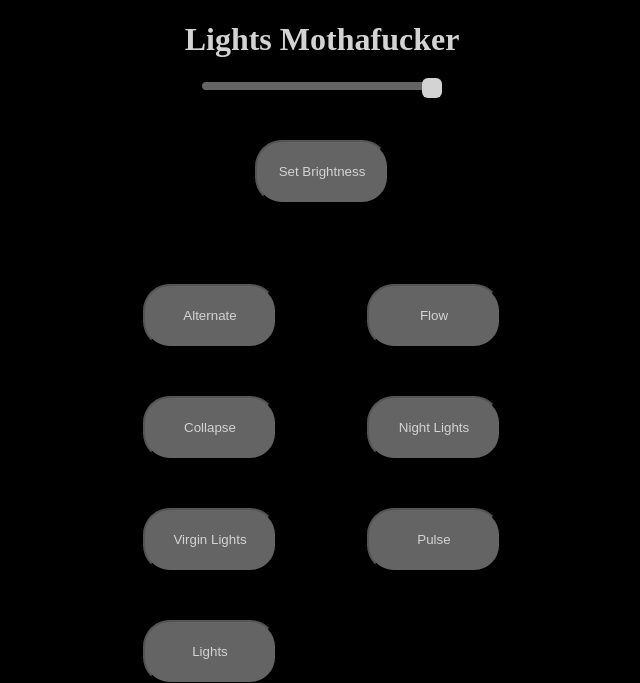
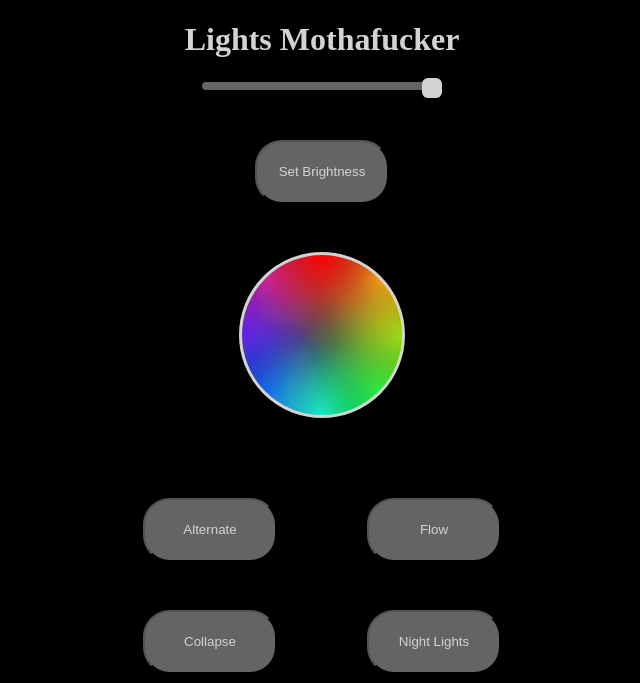
Before and after one commit to tesinclair/house-controller2.0, a FastAPI app: template server/templates/index.html in a window 1280 px wide. Shown: the top 683 px of the page, without its empty margins (318-958 px from the left). Run offline with FastAPI, Linux system fonts and the light colour scheme; the template is opened without the code that fills it, so the values that code supplies are empty.

```diff
--- a/server/server.py
+++ b/server/server.py
@@ -87,10 +87,10 @@ async def checkAuth(request: Request, next):
 # ROUTES
 
 @app.get("/program")
-async def getFlow(func: str):
+async def getColor(func: str):
     allowed_functions = ["flow", "alternate", "collapse", "nightLight", "virginLights", "light", "red", "blue", "green", "pulse", "stop", "quit"]
 
-    if func not in allowed_functions:
+    if func not in allowed_functions and not func.startswith("colorwheel"):
         return HTTPException(status_code=400, detail=f"Not an allowed function: {func}")
 
     err = sockCommand(f"func:{func}")
--- a/server/templates/index.html
+++ b/server/templates/index.html
@@ -13,6 +13,11 @@
 	<div class="brightnessBox">
             <input type="range" min="0" max="100" value="100" class="brightness">
 	    <button type="button" class="brightnessBtn btn">Set Brightness</button>
+	    <div class="colorwheel-container">
+	    	<div class="colorwheel">
+			<div class="colorwheel-selector"></div>
+	    	</div>
+	    </div>
 	</div>
 	<section class="buttons">
 	    <a href="/program?func=alternate"><button type="button" class="btn">Alternate</button></a>
@@ -29,6 +34,7 @@
 	    	<a href="/program?func=blue"><button type="button" class="btn blue">Blue</button></a>
 	    	<a href="/program?func=light"><button type="button" class="btn white">White</button></a>
 	    </div>
+
 	    <a href="/program?func=stop"><button type="button" class="stop btn">Wait</button></a>
 	    <a href="/program?func=quit"><button type="button" class="stop btn"><strong>QUIT!</strong></button></a>
         </section>
--- a/server/templates/static/styles.css
+++ b/server/templates/static/styles.css
@@ -33,7 +33,14 @@ h1{
 	width: 10em;
 	border-radius: 2em;
 }
+.colorwheel{
+	height: 10em;
+	aspect-ratio: 1;
+	border-radius: 50%;
+	border: 3px solid lightgrey;
+	background-image: radial-gradient(circle at 50% 0,red,rgba(242,13,13,.8) 10%,rgba(230,26,26,.6) 20%,rgba(204,51,51,.4) 30%,rgba(166,89,89,.2) 40%,hsla(0,0%,50%,0) 50%),radial-gradient(circle at 85.35533905932738% 14.644660940672622%,#ffbf00,rgba(242,185,13,.8) 10%,rgba(230,179,26,.6) 20%,rgba(204,166,51,.4) 30%,rgba(166,147,89,.2) 40%,hsla(0,0%,50%,0) 50%),radial-gradient(circle at 100% 50%,#80ff00,rgba(128,242,13,.8) 10%,rgba(128,230,26,.6) 20%,rgba(128,204,51,.4) 30%,rgba(128,166,89,.2) 40%,hsla(0,0%,50%,0) 50%),radial-gradient(circle at 85.35533905932738% 85.35533905932738%,#00ff40,rgba(13,242,70,.8) 10%,rgba(26,230,77,.6) 20%,rgba(51,204,89,.4) 30%,rgba(89,166,108,.2) 40%,hsla(0,0%,50%,0) 50%),radial-gradient(circle at 50.00000000000001% 100%,#0ff,rgba(13,242,242,.8) 10%,rgba(26,230,230,.6) 20%,rgba(51,204,204,.4) 30%,rgba(89,166,166,.2) 40%,hsla(0,0%,50%,0) 50%),radial-gradient(circle at 14.64466094067263% 85.35533905932738%,#0040ff,rgba(13,70,242,.8) 10%,rgba(26,77,230,.6) 20%,rgba(51,89,204,.4) 30%,rgba(89,108,166,.2) 40%,hsla(0,0%,50%,0) 50%),radial-gradient(circle at 0 50.00000000000001%,#7f00ff,rgba(128,13,242,.8) 10%,rgba(128,26,230,.6) 20%,rgba(128,51,204,.4) 30%,rgba(128,89,166,.2) 40%,hsla(0,0%,50%,0) 50%),radial-gradient(circle at 14.644660940672615% 14.64466094067263%,#ff00bf,rgba(242,13,185,.8) 10%,rgba(230,26,179,.6) 20%,rgba(204,51,166,.4) 30%,rgba(166,89,147,.2) 40%,hsla(0,0%,50%,0) 50%);
 
+}
 .red{
 	background-color: rgb(200, 80, 80);
 }
```
Also changed, not shown: server/gpio/gpio.py (+10 -5 lines), 1 other file.
